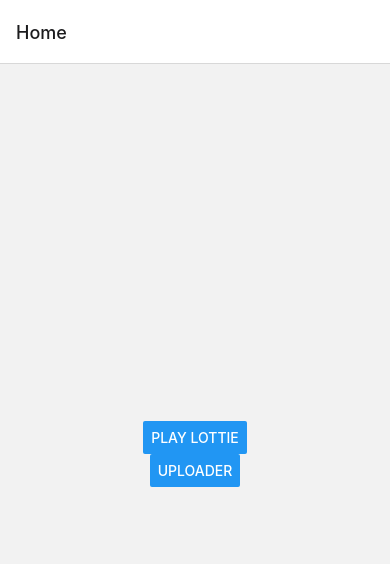
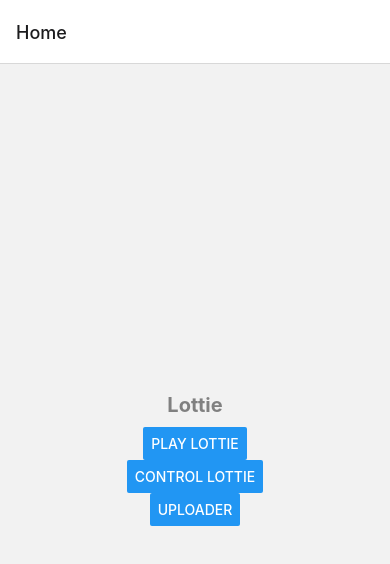
Before and after one commit to takahi5/animation-sample, a React Native app: screen /Home in a window 390 px wide. Shown: the top 564 px of the page. Built offline with nearby package versions, Linux system fonts and the light colour scheme.

Commit message:
ControlLottie screen

```diff
--- a/App.tsx
+++ b/App.tsx
@@ -3,6 +3,7 @@ import { NavigationContainer } from "@react-navigation/native";
 import { createNativeStackNavigator } from "@react-navigation/native-stack";
 import { Home } from "./screens/Home";
 import { PlayLottie } from "./screens/PlayLottie";
+import { ControlLottie } from "./screens/ControlLottie";
 import { Uploader } from "./screens/Uploader";
 
 const Stack = createNativeStackNavigator();
@@ -13,6 +14,7 @@ export default function App() {
       <Stack.Navigator>
         <Stack.Screen name="Home" component={Home} />
         <Stack.Screen name="PlayLottie" component={PlayLottie} />
+        <Stack.Screen name="ControlLottie" component={ControlLottie} />
         <Stack.Screen name="Uploader" component={Uploader} />
       </Stack.Navigator>
     </NavigationContainer>
--- /dev/null
+++ b/screens/ControlLottie.tsx
@@ -0,0 +1,57 @@
+import React, { useRef, useEffect, useState } from "react";
+import { StatusBar } from "expo-status-bar";
+import { StyleSheet, View, Button, SafeAreaView } from "react-native";
+import Lottie from "lottie-react-native";
+import { NativeStackNavigationProp } from "@react-navigation/native-stack";
+import { RootStackParamList } from "../types/navigation";
+
+type Props = {
+  navigation: NativeStackNavigationProp<RootStackParamList, "Uploader">;
+};
+
+export const ControlLottie: React.FC<Props> = ({}) => {
+  const animation: React.LegacyRef<Lottie> | undefined = useRef(null);
+
+  const play = () => {
+    // temp ios fix begin
+    // @see https://github.com/lottie-react-native/lottie-react-native/issues/832
+    setTimeout(() => {
+      animation.current?.play();
+    }, 0);
+  };
+
+  const pause = () => {
+    setTimeout(() => {
+      animation.current?.pause();
+    }, 0);
+  };
+
+  const reset = () => {
+    setTimeout(() => {
+      animation.current?.reset();
+    }, 0);
+  };
+
+  return (
+    <SafeAreaView style={styles.container}>
+      <Lottie
+        source={require("../assets/happy-valentines-day.json")}
+        ref={animation}
+        loop
+      />
+      <View>
+        <Button onPress={play} title="Play" />
+        <Button onPress={pause} title="Pause" />
+        <Button onPress={reset} title="Reset" />
+      </View>
+      <StatusBar style="auto" />
+    </SafeAreaView>
+  );
+};
+
+const styles = StyleSheet.create({
+  container: {
+    flex: 1,
+    backgroundColor: "#fff",
+  },
+});
--- a/screens/Home.tsx
+++ b/screens/Home.tsx
@@ -1,5 +1,5 @@
 import React from "react";
-import { View, StyleSheet, Button } from "react-native";
+import { View, StyleSheet, Button, Text } from "react-native";
 import { RootStackParamList } from "../types/navigation";
 import { NativeStackNavigationProp } from "@react-navigation/native-stack";
 
@@ -10,9 +10,14 @@ type Props = {
 export const Home: React.FC<Props> = ({ navigation }) => {
   return (
     <View style={styles.container}>
+      <Text style={styles.title}>Lottie</Text>
       <Button
         title="Play Lottie"
         onPress={() => navigation.navigate("PlayLottie")}
+      />
+      <Button
+        title="Control Lottie"
+        onPress={() => navigation.navigate("ControlLottie")}
       />
       <Button
         title="Uploader"
@@ -28,4 +33,10 @@ const styles = StyleSheet.create({
     justifyContent: "center",
     alignItems: "center",
   },
+  title: {
+    fontSize: 20,
+    margin: 10,
+    fontWeight: "bold",
+    color: "grey",
+  },
 });
--- a/types/navigation.ts
+++ b/types/navigation.ts
@@ -1,5 +1,6 @@
 export type RootStackParamList = {
   Home: undefined;
   PlayLottie: undefined;
+  ControlLottie: undefined;
   Uploader: undefined;
 };
```
